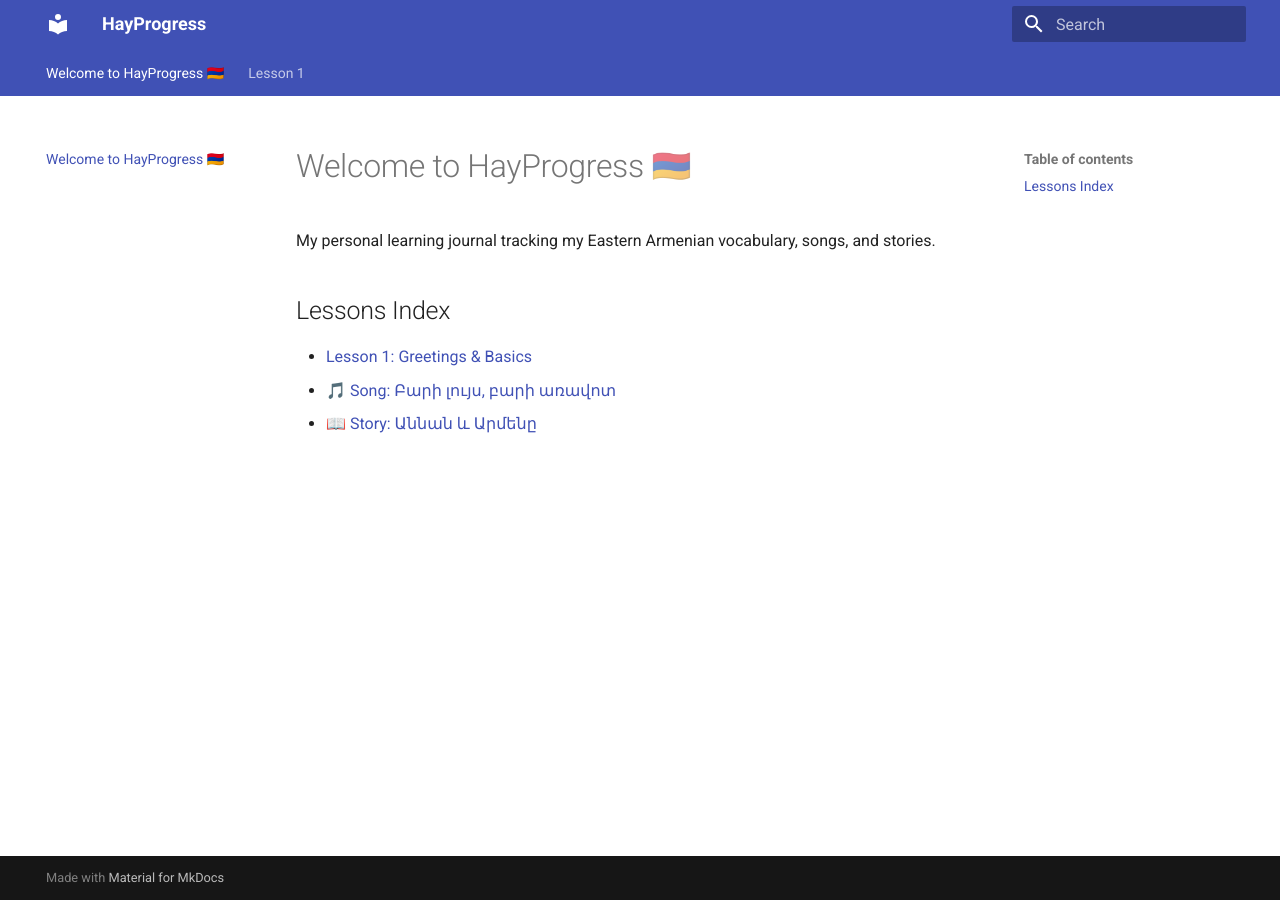
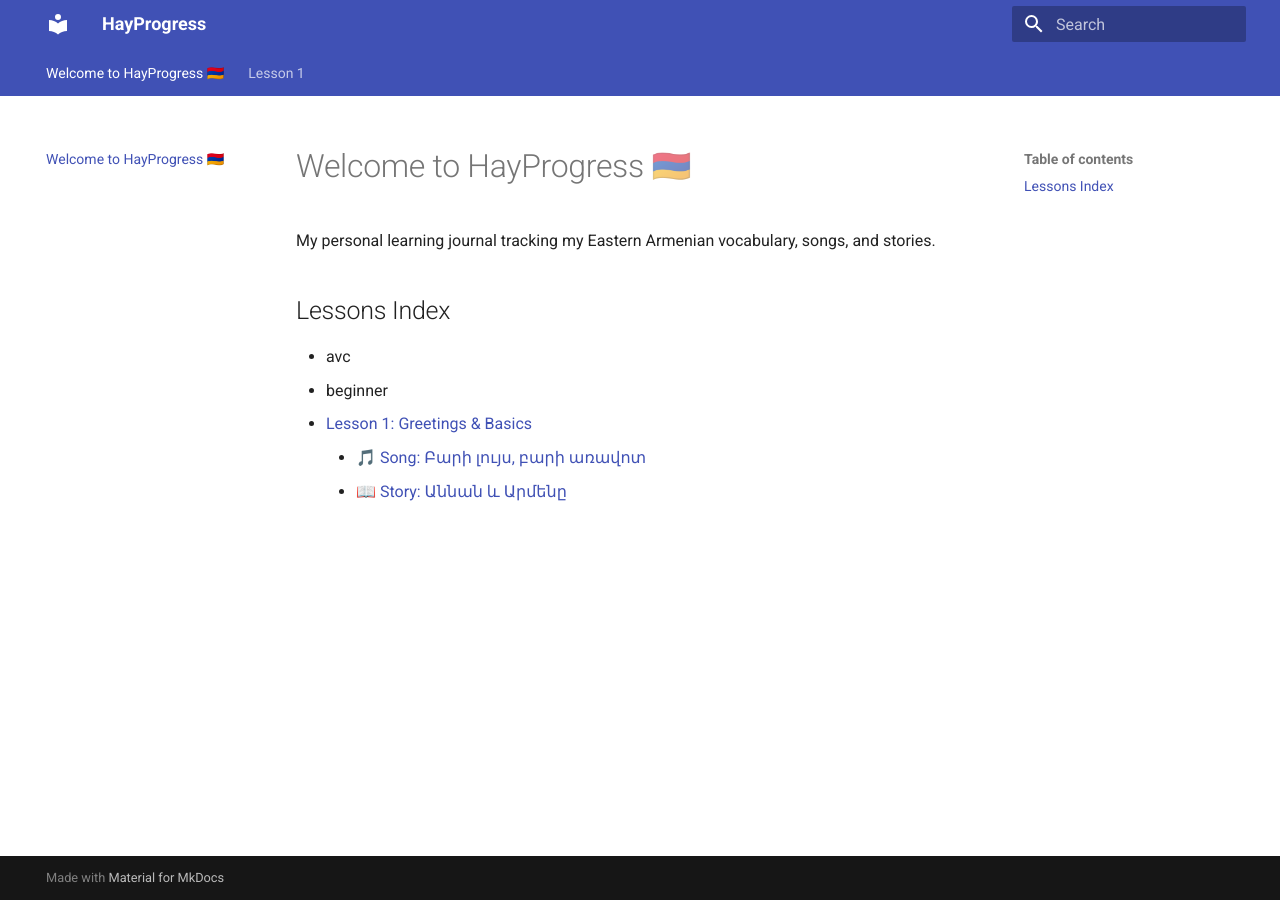
Before and after one commit to Hayprogress/Hayprogress, an MkDocs documentation site: the page built from docs/index.md, in a window 1280 px wide. Built offline with MkDocs 1.6.1 and Material for MkDocs 9.7.7, drawn with Linux system fonts in a browser that asks for light colours.

Commit message:
Update index.md

```diff
--- a/docs/index.md
+++ b/docs/index.md
@@ -3,7 +3,8 @@
 My personal learning journal tracking my Eastern Armenian vocabulary, songs, and stories.
 
 ## Lessons Index
-
-* [Lesson 1: Greetings & Basics](lesson-1/index.md)
-  * [🎵 Song: Բարի լույս, բարի առավոտ](lesson-1/song.md)
-  * [📖 Story: Աննան և Արմենը](lesson-1/story.md)
+* avc
+  * beginner
+   * [Lesson 1: Greetings & Basics](lesson-1/index.md)
+    * [🎵 Song: Բարի լույս, բարի առավոտ](lesson-1/song.md)
+    * [📖 Story: Աննան և Արմենը](lesson-1/story.md)
```
